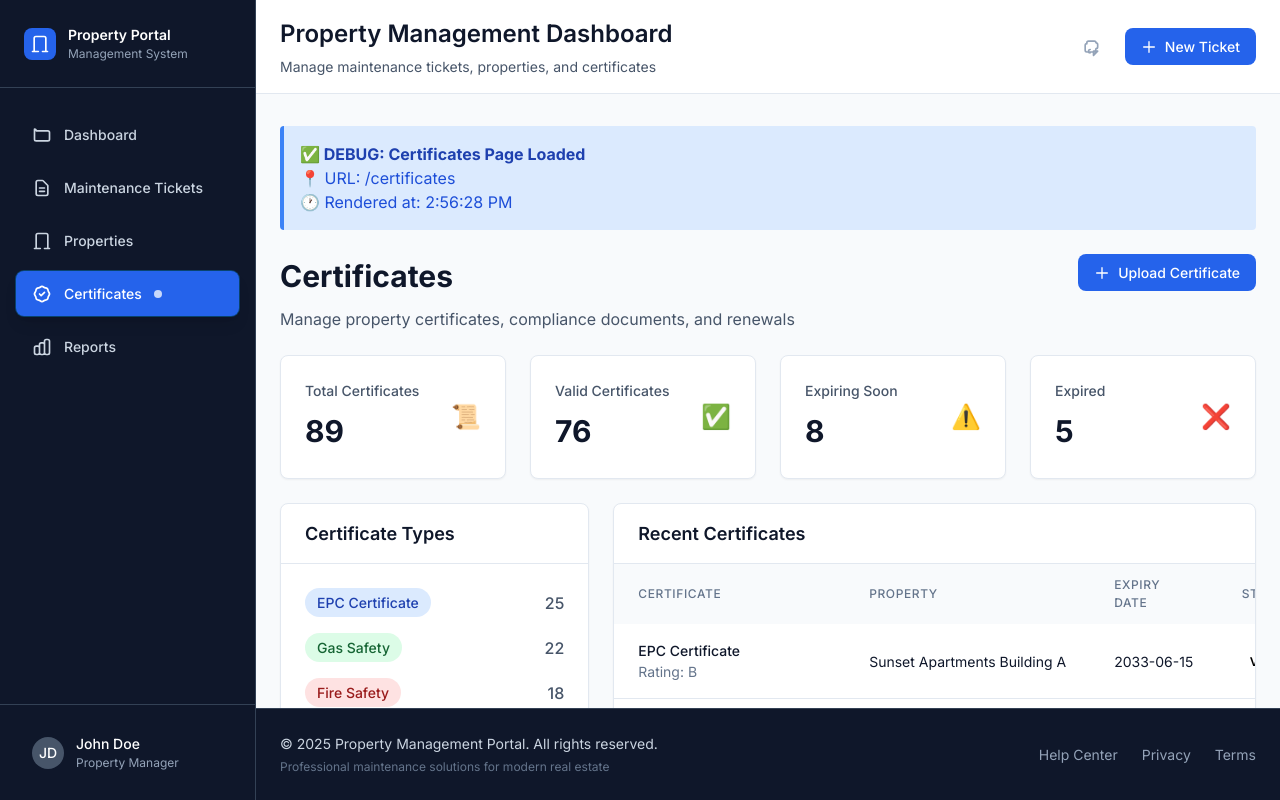
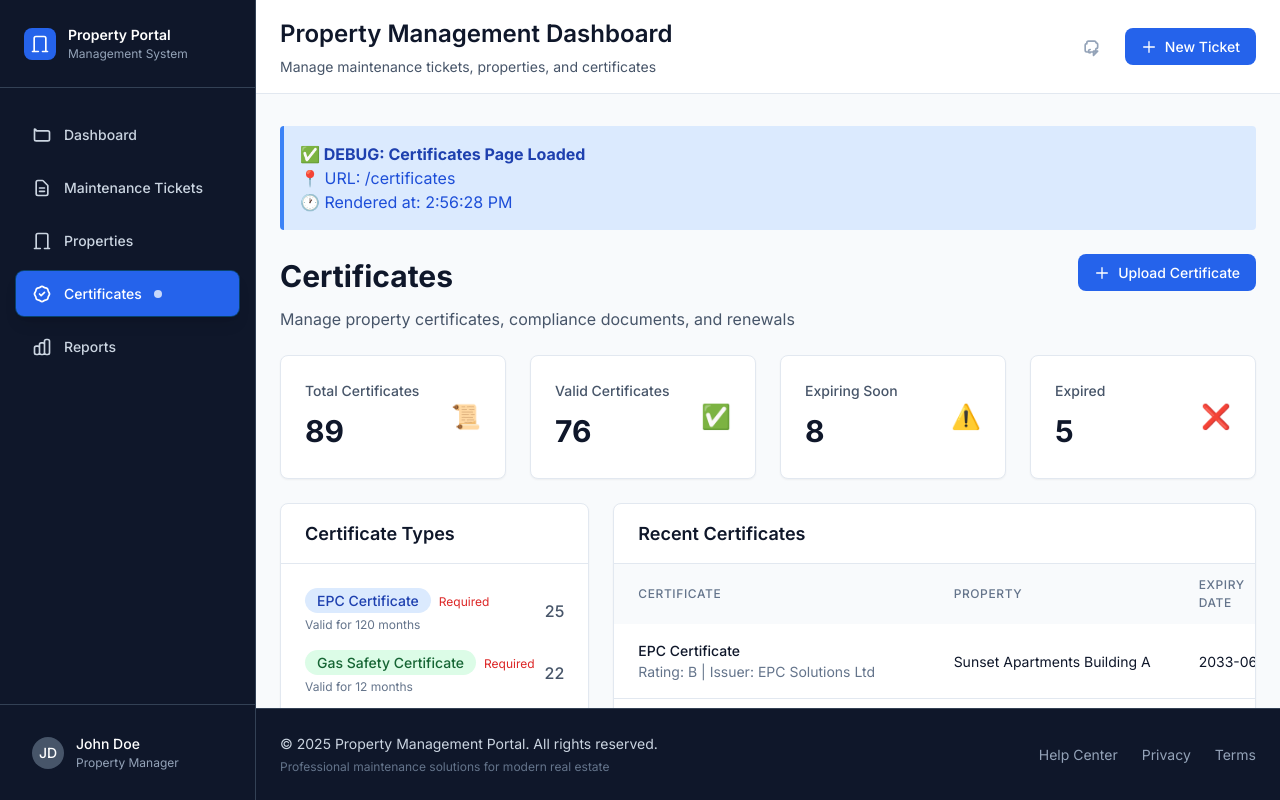
Before and after one commit to umerhussa11n/proactive-prop-management, a Next.js app in the folder apps/frontend/: page /certificates in a window 1280 px wide. Built offline with nearby package versions, Linux system fonts and the light colour scheme.

Commit message:
feat(certificate type): ensured that certificate page is using types and interfaces for better readability and type safety

```diff
--- a/apps/frontend/src/app/certificates/page.tsx
+++ b/apps/frontend/src/app/certificates/page.tsx
@@ -1,64 +1,129 @@
 import React from 'react';
+import {
+  Certificate,
+  CertificateStats,
+  CertificateTypeInfo,
+  CertificateType,
+  CertificateStatus,
+  CertificateRating
+} from '../../types/certificate';
 
 const CertificatesPage = () => {
   console.log('📜 Certificates page rendered!');
 
-  const certificates = [
+  const certificates: Certificate[] = [
     {
       id: 1,
-      type: 'EPC Certificate',
+      type: CertificateType.EPC_CERTIFICATE,
       property: 'Sunset Apartments Building A',
+      propertyId: 1,
       issueDate: '2023-06-15',
       expiryDate: '2033-06-15',
-      rating: 'B',
-      status: 'Valid',
-      documentUrl: '#'
+      rating: CertificateRating.B,
+      status: CertificateStatus.VALID,
+      documentUrl: '#',
+      issuer: 'EPC Solutions Ltd',
+      cost: 150
     },
     {
       id: 2,
-      type: 'Gas Safety Certificate',
+      type: CertificateType.GAS_SAFETY_CERTIFICATE,
       property: 'Green Valley Townhouses',
+      propertyId: 2,
       issueDate: '2024-01-20',
       expiryDate: '2025-01-20',
-      rating: 'Pass',
-      status: 'Valid',
-      documentUrl: '#'
+      rating: CertificateRating.PASS,
+      status: CertificateStatus.VALID,
+      documentUrl: '#',
+      issuer: 'SafeGas Engineers',
+      cost: 75
     },
     {
       id: 3,
-      type: 'Fire Safety Certificate',
+      type: CertificateType.FIRE_SAFETY_CERTIFICATE,
       property: 'City Center Office Block',
+      propertyId: 3,
       issueDate: '2023-03-10',
       expiryDate: '2024-03-10',
-      rating: 'Pass',
-      status: 'Expiring Soon',
-      documentUrl: '#'
+      rating: CertificateRating.PASS,
+      status: CertificateStatus.EXPIRING_SOON,
+      documentUrl: '#',
+      issuer: 'Fire Safety Experts',
+      cost: 200,
+      reminderSent: true
     },
     {
       id: 4,
-      type: 'Electrical Safety Certificate',
+      type: CertificateType.ELECTRICAL_SAFETY_CERTIFICATE,
       property: 'Sunset Apartments Building A',
+      propertyId: 1,
       issueDate: '2022-11-05',
       expiryDate: '2024-11-05',
-      rating: 'Pass',
-      status: 'Valid',
-      documentUrl: '#'
+      rating: CertificateRating.PASS,
+      status: CertificateStatus.VALID,
+      documentUrl: '#',
+      issuer: 'ElectroSafe Ltd',
+      cost: 120
     }
   ];
 
-  const stats = [
+  const stats: CertificateStats[] = [
     { label: 'Total Certificates', value: '89', icon: '📜', color: 'text-primary-600' },
     { label: 'Valid Certificates', value: '76', icon: '✅', color: 'text-success-600' },
     { label: 'Expiring Soon', value: '8', icon: '⚠️', color: 'text-yellow-600' },
     { label: 'Expired', value: '5', icon: '❌', color: 'text-danger-600' },
   ];
 
-  const certificateTypes = [
-    { name: 'EPC Certificate', count: 25, color: 'bg-blue-100 text-blue-800' },
-    { name: 'Gas Safety', count: 22, color: 'bg-green-100 text-green-800' },
-    { name: 'Fire Safety', count: 18, color: 'bg-red-100 text-red-800' },
-    { name: 'Electrical Safety', count: 24, color: 'bg-yellow-100 text-yellow-800' },
+  const certificateTypes: CertificateTypeInfo[] = [
+    {
+      name: CertificateType.EPC_CERTIFICATE,
+      count: 25,
+      color: 'bg-blue-100 text-blue-800',
+      validityPeriod: 120, // 10 years
+      isRequired: true
+    },
+    {
+      name: CertificateType.GAS_SAFETY_CERTIFICATE,
+      count: 22,
+      color: 'bg-green-100 text-green-800',
+      validityPeriod: 12, // 1 year
+      isRequired: true
+    },
+    {
+      name: CertificateType.FIRE_SAFETY_CERTIFICATE,
+      count: 18,
+      color: 'bg-red-100 text-red-800',
+      validityPeriod: 12, // 1 year
+      isRequired: true
+    },
+    {
+      name: CertificateType.ELECTRICAL_SAFETY_CERTIFICATE,
+      count: 24,
+      color: 'bg-yellow-100 text-yellow-800',
+      validityPeriod: 60, // 5 years
+      isRequired: true
+    },
   ];
+
+  // Helper function to get status styling using enum values
+  const getStatusStyle = (status: CertificateStatus): string => {
+    switch (status) {
+      case CertificateStatus.VALID:
+        return 'bg-success-100 text-success-800';
+      case CertificateStatus.EXPIRING_SOON:
+        return 'bg-yellow-100 text-yellow-800';
+      case CertificateStatus.EXPIRED:
+        return 'bg-danger-100 text-danger-800';
+      case CertificateStatus.PENDING_RENEWAL:
+        return 'bg-blue-100 text-blue-800';
+      case CertificateStatus.UNDER_REVIEW:
+        return 'bg-neutral-100 text-neutral-800';
+      case CertificateStatus.REJECTED:
+        return 'bg-red-100 text-red-800';
+      default:
+        return 'bg-neutral-100 text-neutral-800';
+    }
+  };
 
   return (
     <div className="space-y-6">
@@ -110,9 +175,17 @@ const CertificatesPage = () => {
           <div className="p-6 space-y-4">
             {certificateTypes.map((type, index) => (
               <div key={index} className="flex justify-between items-center">
-                <span className={`px-3 py-1 rounded-full text-sm font-medium ${type.color}`}>
-                  {type.name}
-                </span>
+                <div className="flex-1">
+                  <span className={`px-3 py-1 rounded-full text-sm font-medium ${type.color}`}>
+                    {type.name}
+                  </span>
+                  {type.isRequired && (
+                    <span className="ml-2 text-xs text-red-600">Required</span>
+                  )}
+                  <div className="text-xs text-neutral-500 mt-1">
+                    Valid for {type.validityPeriod} months
+                  </div>
+                </div>
                 <span className="text-neutral-600 font-medium">{type.count}</span>
               </div>
             ))}
@@ -141,7 +214,9 @@ const CertificatesPage = () => {
                     <td className="px-6 py-4 whitespace-nowrap">
                       <div>
                         <div className="text-sm font-medium text-neutral-900">{cert.type}</div>
-                        <div className="text-sm text-neutral-500">Rating: {cert.rating}</div>
+                        <div className="text-sm text-neutral-500">
+                          Rating: {cert.rating} | Issuer: {cert.issuer}
+                        </div>
                       </div>
                     </td>
                     <td className="px-6 py-4 whitespace-nowrap text-sm text-neutral-900">
@@ -151,13 +226,7 @@ const CertificatesPage = () => {
                       {cert.expiryDate}
                     </td>
                     <td className="px-6 py-4 whitespace-nowrap">
-                      <span className={`inline-flex px-2 py-1 text-xs font-semibold rounded-full ${
-                        cert.status === 'Valid'
-                          ? 'bg-success-100 text-success-800'
-                          : cert.status === 'Expiring Soon'
-                          ? 'bg-yellow-100 text-yellow-800'
-                          : 'bg-danger-100 text-danger-800'
-                      }`}>
+                      <span className={`inline-flex px-2 py-1 text-xs font-semibold rounded-full ${getStatusStyle(cert.status)}`}>
                         {cert.status}
                       </span>
                     </td>
--- /dev/null
+++ b/apps/frontend/src/types/certificate.ts
@@ -0,0 +1,96 @@
+export enum CertificateType {
+  EPC_CERTIFICATE = 'EPC Certificate',
+  GAS_SAFETY_CERTIFICATE = 'Gas Safety Certificate',
+  FIRE_SAFETY_CERTIFICATE = 'Fire Safety Certificate',
+  ELECTRICAL_SAFETY_CERTIFICATE = 'Electrical Safety Certificate',
+  ASBESTOS_CERTIFICATE = 'Asbestos Certificate',
+  ENERGY_PERFORMANCE_CERTIFICATE = 'Energy Performance Certificate',
+  LEGIONELLA_RISK_ASSESSMENT = 'Legionella Risk Assessment',
+  PAT_TESTING_CERTIFICATE = 'PAT Testing Certificate'
+}
+
+export enum CertificateStatus {
+  VALID = 'Valid',
+  EXPIRING_SOON = 'Expiring Soon',
+  EXPIRED = 'Expired',
+  PENDING_RENEWAL = 'Pending Renewal',
+  UNDER_REVIEW = 'Under Review',
+  REJECTED = 'Rejected'
+}
+
+export enum CertificateRating {
+  PASS = 'Pass',
+  FAIL = 'Fail',
+  A = 'A',
+  B = 'B',
+  C = 'C',
+  D = 'D',
+  E = 'E',
+  F = 'F',
+  G = 'G'
+}
+
+export interface Certificate {
+  id: number;
+  type: CertificateType;
+  property: string; // Property name - could be propertyId: number if you want foreign key
+  propertyId?: number; // Optional foreign key reference
+  issueDate: string; // ISO date string
+  expiryDate: string; // ISO date string
+  rating: CertificateRating;
+  status: CertificateStatus;
+  documentUrl: string;
+  issuer?: string; // Who issued the certificate
+  notes?: string; // Additional notes
+  cost?: number; // Cost of obtaining certificate
+  reminderSent?: boolean; // Whether reminder was sent for renewal
+}
+
+export interface CertificateStats {
+  label: string;
+  value: string;
+  icon: string;
+  color: string;
+}
+
+export interface CertificateTypeInfo {
+  name: CertificateType;
+  count: number;
+  color: string;
+  validityPeriod: number; // in months
+  isRequired: boolean;
+}
+
+export interface CertificateCreateRequest {
+  type: CertificateType;
+  property: string;
+  propertyId?: number;
+  issueDate: string;
+  expiryDate: string;
+  rating: CertificateRating;
+  documentUrl: string;
+  issuer?: string;
+  notes?: string;
+  cost?: number;
+}
+
+export interface CertificateUpdateRequest extends Partial<CertificateCreateRequest> {
+  id: number;
+  status?: CertificateStatus;
+}
+
+// For certificates page component
+export interface CertificatesPageData {
+  certificates: Certificate[];
+  stats: CertificateStats[];
+  certificateTypes: CertificateTypeInfo[];
+  totalCount: number;
+}
+
+// Helper interface for filtering/searching
+export interface CertificateFilters {
+  type?: CertificateType;
+  status?: CertificateStatus;
+  property?: string;
+  expiringWithinDays?: number;
+}
```
